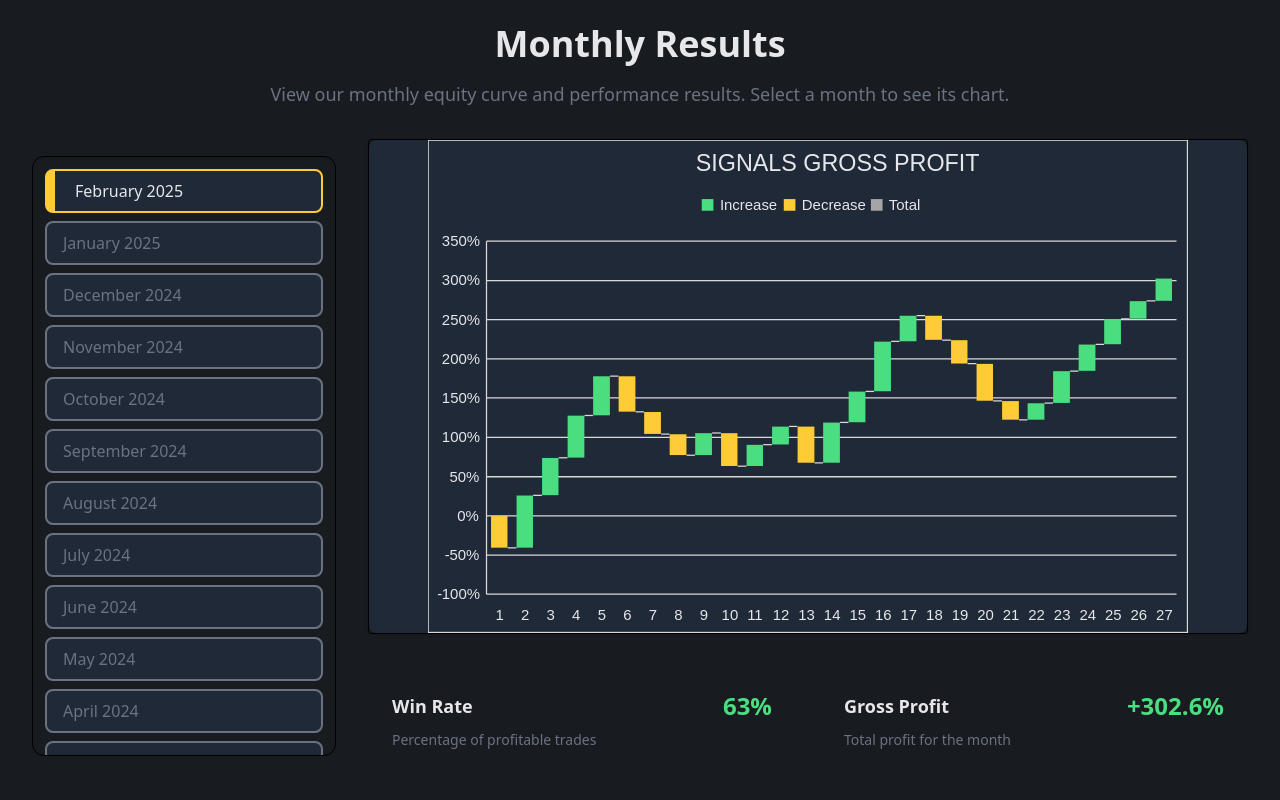
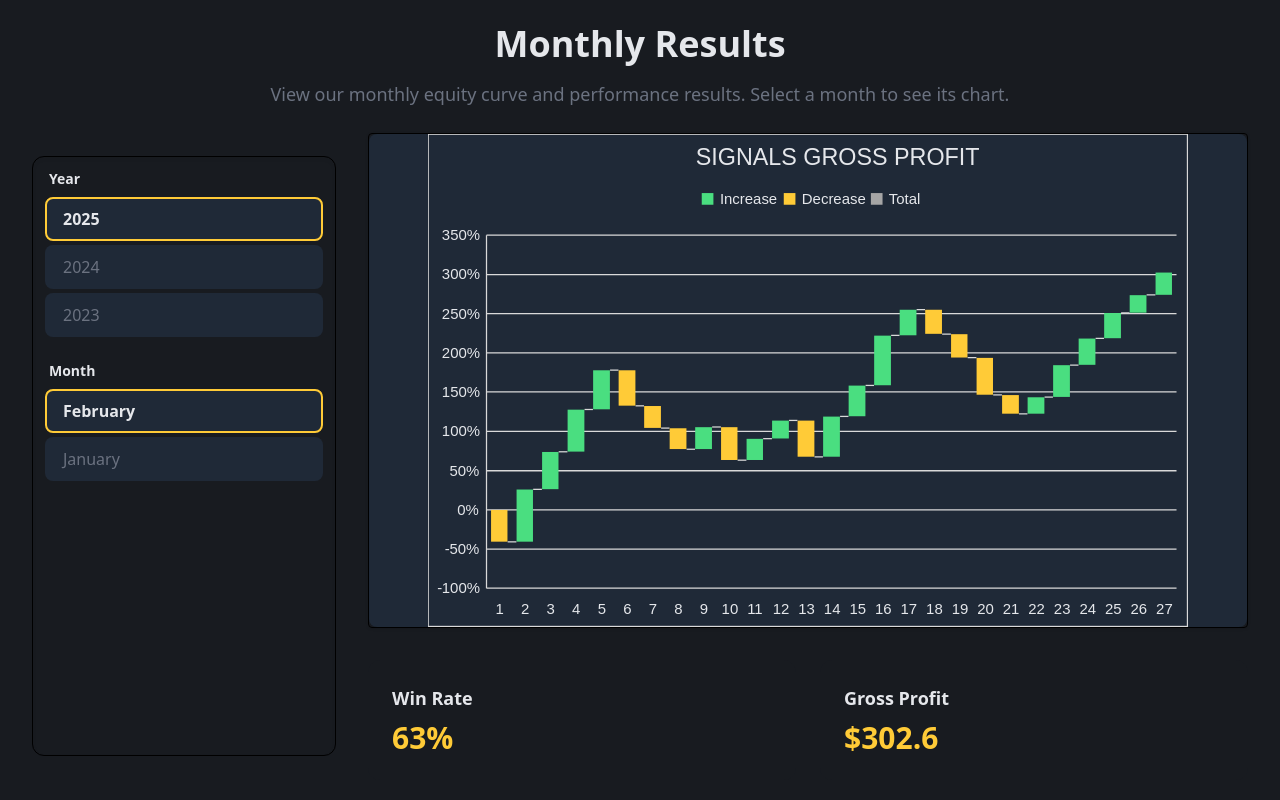
Before and after one commit to thewitcher745/can-website-2, a Next.js app: page / in a window 1280 px wide. Shown: the part 1640-2440 px from the top of the page. Built offline with nearby package versions, Linux system fonts and the light colour scheme.

Commit message:
FEAT: Added year-month separation to results month selection

```diff
--- a/src/components/ResultsSection.tsx
+++ b/src/components/ResultsSection.tsx
@@ -1,4 +1,4 @@
-import React, { useState } from "react";
+import React, { useState, useEffect } from "react";
 import Image from "next/image";
 
 type MonthResult = {
@@ -132,8 +132,72 @@ const months: MonthResult[] = [
   },
 ];
 
+const parseLabel = (label: string): { monthName: string; year: string } => {
+  const parts = label.split(" ");
+  return { monthName: parts[0], year: parts[1] };
+};
+
+// Helper to sort month names chronologically (January, February, ...)
+const monthOrder = [
+  "January", "February", "March", "April", "May", "June",
+  "July", "August", "September", "October", "November", "December"
+];
+
 const ResultsSection: React.FC = () => {
-  const [selected, setSelected] = useState(0);
+  const [allYears, setAllYears] = useState<string[]>([]);
+  const [selectedYear, setSelectedYear] = useState<string>("");
+  const [monthsForSelectedYear, setMonthsForSelectedYear] = useState<string[]>([]);
+  const [selectedMonth, setSelectedMonth] = useState<string>("");
+  const [currentResult, setCurrentResult] = useState<MonthResult | undefined>(
+    undefined
+  );
+
+  useEffect(() => {
+    const years = [
+      ...new Set(months.map((m) => parseLabel(m.label).year)),
+    ].sort((a, b) => parseInt(b) - parseInt(a)); // Sort years descending (e.g., 2025, 2024)
+    setAllYears(years);
+
+    if (years.length > 0) {
+      const initialYear = years[0];
+      setSelectedYear(initialYear);
+    }
+  }, []);
+
+  useEffect(() => {
+    if (selectedYear) {
+      const availableMonths = [
+        ...new Set(
+          months
+            .filter((m) => parseLabel(m.label).year === selectedYear)
+            .map((m) => parseLabel(m.label).monthName)
+        ),
+      ];
+      // Sort months based on their appearance in the original `months` array for that year (newest first)
+      // The original `months` array is sorted globally newest to oldest.
+      // So, for a given year, months will appear in reverse chronological order.
+      setMonthsForSelectedYear(availableMonths);
+
+      if (availableMonths.length > 0) {
+        // If current selectedMonth is not in the new list OR if selectedMonth is not set yet for this year
+        if (!availableMonths.includes(selectedMonth) || selectedMonth === "") {
+            setSelectedMonth(availableMonths[0]); // Select the first (latest) month for the new year
+        }
+      } else {
+        setSelectedMonth(""); // No months available for this year
+      }
+    }
+  }, [selectedYear]);
+
+  useEffect(() => {
+    if (selectedYear && selectedMonth) {
+      const targetLabel = `${selectedMonth} ${selectedYear}`;
+      const result = months.find((m) => m.label === targetLabel);
+      setCurrentResult(result);
+    } else {
+      setCurrentResult(undefined);
+    }
+  }, [selectedYear, selectedMonth]);
 
   return (
     <section id="results" className="py-16 bg-background">
@@ -148,45 +212,94 @@ const ResultsSection: React.FC = () => {
           </p>
         </div>
         <div className="flex flex-col md:flex-row gap-8 md:items-start h-[600px] md:h-[600px] min-h-0">
-          {/* Mobile dropdown menu */}
+          {/* Mobile Year dropdown menu */}
           <div className="md:hidden mb-4">
+            <label htmlFor="year-select-mobile" className="block text-sm font-medium text-text-muted mb-1">Select Year:</label>
             <select
+              id="year-select-mobile"
               className="w-full p-2 rounded-lg bg-background border border-border-strong text-text-main focus:outline-none focus:ring-2 focus:ring-primary"
-              value={selected}
-              onChange={(e) => setSelected(Number(e.target.value))}
+              value={selectedYear}
+              onChange={(e) => setSelectedYear(e.target.value)}
             >
-              {months.map((m, i) => (
-                <option key={m.label} value={i}>
-                  {m.label}
+              {allYears.map((year) => (
+                <option key={year} value={year}>
+                  {year}
+                </option>
+              ))}
+            </select>
+          </div>
+
+          {/* Mobile Month dropdown menu */}
+          <div className="md:hidden mb-4">
+            <label htmlFor="month-select-mobile" className="block text-sm font-medium text-text-muted mb-1">Select Month:</label>
+            <select
+              id="month-select-mobile"
+              className="w-full p-2 rounded-lg bg-background border border-border-strong text-text-main focus:outline-none focus:ring-2 focus:ring-primary"
+              value={selectedMonth}
+              onChange={(e) => setSelectedMonth(e.target.value)}
+              disabled={!selectedYear || monthsForSelectedYear.length === 0}
+            >
+              {monthsForSelectedYear.map((month) => (
+                <option key={month} value={month}>
+                  {month}
                 </option>
               ))}
             </select>
           </div>
           {/* Desktop sidebar */}
           <aside className="hidden md:block md:w-1/4 h-full min-h-0">
-            <div className="flex flex-col gap-2 bg-background rounded-xl border border-border-strong p-3 shadow-inner h-full overflow-y-auto">
-              {months.map((m, i) => (
+            <div className="flex flex-col gap-6 bg-background rounded-xl border border-border-strong p-3 shadow-inner h-full overflow-y-auto">
+              {/* Year Selector */}
+              <div>
+                <h4 className="text-sm font-semibold text-text-main mb-2 px-1">Year</h4>
+                <div className="flex flex-col gap-1">
+                  {allYears.map((year) => (
                     <button
-                  key={m.label}
+                      key={year}
                       className={`w-full px-4 py-2 rounded-lg font-medium transition text-left whitespace-nowrap border-2 bg-surface hover:bg-primary/10 focus:outline-none ${
-                    selected === i
-                      ? "bg-primary/20 border-primary text-text-main border-l-10 pl-5"
-                      : "text-text-muted"
+                        selectedYear === year
+                          ? "bg-primary/20 border-primary text-text-main font-semibold"
+                          : "text-text-muted border-transparent"
                       }`}
-                  onClick={() => setSelected(i)}
+                      onClick={() => setSelectedYear(year)}
                     >
-                  {m.label}
+                      {year}
                     </button>
                   ))}
+                </div>
+              </div>
+
+              {/* Month Selector */}
+              <div>
+                <h4 className="text-sm font-semibold text-text-main mb-2 px-1">Month</h4>
+                <div className="flex flex-col gap-1">
+                  {monthsForSelectedYear.map((month) => (
+                    <button
+                      key={month}
+                      className={`w-full px-4 py-2 rounded-lg font-medium transition text-left whitespace-nowrap border-2 bg-surface hover:bg-primary/10 focus:outline-none ${
+                        selectedMonth === month
+                          ? "bg-primary/20 border-primary text-text-main font-semibold"
+                          : "text-text-muted border-transparent"
+                      }`}
+                      onClick={() => setSelectedMonth(month)}
+                      disabled={!selectedYear || monthsForSelectedYear.length === 0}
+                    >
+                      {month}
+                    </button>
+                  ))}
+                </div>
+              </div>
             </div>
           </aside>
           {/* Monthly data display */}
           <div className="flex-1 flex flex-col items-center justify-center h-full min-h-0">
+            {currentResult ? (
+              <>
                 {/* Chart/image display */}
                 <div className="w-full max-w-4xl aspect-video relative border shadow rounded">
                   <Image
-                src={months[selected].img}
-                alt={months[selected].label + " equity curve"}
+                    src={currentResult.img}
+                    alt={currentResult.label + " equity curve"}
                     fill
                     className="object-contain rounded-lg bg-surface"
                     sizes="(max-width: 768px) 100vw, 600px"
@@ -200,34 +313,40 @@ const ResultsSection: React.FC = () => {
                       <h3 className="text-lg font-semibold text-text-main">
                         Win Rate
                       </h3>
-                  <span className="text-2xl font-bold text-success">
-                    {months[selected].winrate !== undefined
-                      ? months[selected].winrate + "%"
-                      : "-"}
-                  </span>
                     </div>
-                <p className="text-sm text-text-muted">
-                  Percentage of profitable trades
+                    {currentResult.winrate !== undefined && (
+                      <p className="text-3xl font-bold text-primary">
+                        {currentResult.winrate}%
                       </p>
+                    )}
                   </div>
                   <div className="bg-background p-6 rounded-xl">
                     <div className="flex items-center justify-between mb-2">
                       <h3 className="text-lg font-semibold text-text-main">
                         Gross Profit
                       </h3>
-                  <span className="text-2xl font-bold text-success">
-                    {months[selected].grossProfit !== undefined
-                      ? (months[selected].grossProfit > 0 ? "+" : "") +
-                        months[selected].grossProfit +
-                        "%"
-                      : "-"}
-                  </span>
                     </div>
-                <p className="text-sm text-text-muted">
-                  Total profit for the month
+                    {currentResult.grossProfit !== undefined && (
+                      <p className="text-3xl font-bold text-primary">
+                        ${currentResult.grossProfit.toLocaleString()}
                       </p>
+                    )}
                   </div>
+                  {/* Display Drawdown if available */}
+                  {currentResult.drawdown !== undefined && (
+                    <div className="bg-background p-6 rounded-xl">
+                      <h3 className="text-lg font-semibold text-text-main mb-2">Max Drawdown</h3>
+                      <p className="text-3xl font-bold text-primary">{currentResult.drawdown}%</p>
                     </div>
+                  )}
+                </div>
+              </>
+            ) : (
+              <div className="text-center text-text-muted py-10">
+                <p>Please select a year and month to view results.</p>
+                 { allYears.length > 0 && selectedYear === "" && <p>Loading initial data...</p>}
+              </div>
+            )}
           </div>
         </div>
         {/* Link to full results page */}
--- a/src/pages/results.tsx
+++ b/src/pages/results.tsx
@@ -1,4 +1,4 @@
-import React, { useState } from "react";
+import React, { useState, useEffect } from "react";
 import Masonry from "react-masonry-css";
 import Navbar from "../components/Navbar";
 import Footer from "../components/Footer";
@@ -43,10 +43,67 @@ const breakpointColumnsObj = {
   500: 1,
 };
 
+const monthOrder: { [key: string]: number } = {
+  jan: 1, feb: 2, mar: 3, apr: 4, may: 5, jun: 6,
+  jul: 7, aug: 8, sep: 9, oct: 10, nov: 11, dec: 12,
+};
+
+const parseMonthYearString = (monthYear: string): { monthKey: string; year: string; monthName: string } => {
+  const [monthKey, year] = monthYear.split("-");
+  const monthName = new Date(parseInt(year), monthOrder[monthKey] - 1, 1)
+    .toLocaleString('default', { month: 'long' });
+  return { monthKey, year, monthName };
+};
+
 const ResultsPage: React.FC = () => {
-  const [selectedMonth, setSelectedMonth] = useState(availableMonths[0]);
+  const [allYears, setAllYears] = useState<string[]>([]);
+  const [selectedYear, setSelectedYear] = useState<string>("");
+  const [monthsForDisplay, setMonthsForDisplay] = useState<{ label: string; value: string }[]>([]);
+  const [currentMonthYearKey, setCurrentMonthYearKey] = useState<string>(""); // e.g., "mar-2025"
+
   const [modalImg, setModalImg] = useState<string | null>(null);
-  const images = imagesPerMonth[selectedMonth] || [];
+  const images = imagesPerMonth[currentMonthYearKey] || [];
+
+  useEffect(() => {
+    // Populate years, sorted descending
+    const years = [
+      ...new Set(availableMonths.map((my) => parseMonthYearString(my).year)),
+    ].sort((a, b) => parseInt(b) - parseInt(a));
+    setAllYears(years);
+
+    if (years.length > 0) {
+      const latestYear = years[0];
+      setSelectedYear(latestYear);
+    }
+  }, []);
+
+  useEffect(() => {
+    if (selectedYear) {
+      const monthsInYear = availableMonths
+        .filter((my) => parseMonthYearString(my).year === selectedYear)
+        .map((my) => ({
+          original: my, // "mar-2025"
+          monthKey: parseMonthYearString(my).monthKey, // "mar"
+        }))
+        .sort((a, b) => monthOrder[b.monthKey] - monthOrder[a.monthKey]); // Sort months descending (Dec, Nov, ...)
+
+      const displayMonths = monthsInYear.map(m => ({
+        label: parseMonthYearString(m.original).monthName.toUpperCase(), // "MARCH"
+        value: m.original, // "mar-2025"
+      }));
+      setMonthsForDisplay(displayMonths);
+
+      if (displayMonths.length > 0) {
+        // If currentMonthYearKey's year is different or it's not set, update it
+        if (!currentMonthYearKey || parseMonthYearString(currentMonthYearKey).year !== selectedYear) {
+            setCurrentMonthYearKey(displayMonths[0].value); // Select the latest month of the new year
+        }
+      } else {
+        setCurrentMonthYearKey(""); // No months for this year
+      }
+    }
+  }, [selectedYear, currentMonthYearKey]); // Added currentMonthYearKey to dependencies to handle initial load correctly
+
 
   // Close modal on ESC key or mobile back
   React.useEffect(() => {
@@ -87,18 +144,38 @@ const ResultsPage: React.FC = () => {
             Browse through the full gallery of our results and review our
             performance in prior periods.
           </p>
-          <div className="flex justify-center mb-8">
-            <select
-              className="border rounded px-4 py-2 text-lg bg-surface text-text-main"
-              value={selectedMonth}
-              onChange={(e) => setSelectedMonth(e.target.value)}
-            >
-              {availableMonths.map((month) => (
-                <option key={month} value={month}>
-                  {month.replace("-", " ").toUpperCase()}
-                </option>
-              ))}
-            </select>
+          <div className="flex flex-col sm:flex-row justify-center items-center gap-4 mb-8">
+            <div>
+              <label htmlFor="year-select" className="block text-sm font-medium text-text-muted mb-1 text-center sm:text-left">Year:</label>
+              <select
+                id="year-select"
+                className="border rounded px-4 py-2 text-lg bg-surface text-text-main focus:outline-none focus:ring-2 focus:ring-primary"
+                value={selectedYear}
+                onChange={(e) => setSelectedYear(e.target.value)}
+              >
+                {allYears.map((year) => (
+                  <option key={year} value={year}>
+                    {year}
+                  </option>
+                ))}
+              </select>
+            </div>
+            <div>
+              <label htmlFor="month-select" className="block text-sm font-medium text-text-muted mb-1 text-center sm:text-left">Month:</label>
+              <select
+                id="month-select"
+                className="border rounded px-4 py-2 text-lg bg-surface text-text-main focus:outline-none focus:ring-2 focus:ring-primary"
+                value={currentMonthYearKey}
+                onChange={(e) => setCurrentMonthYearKey(e.target.value)}
+                disabled={!selectedYear || monthsForDisplay.length === 0}
+              >
+                {monthsForDisplay.map((month) => (
+                  <option key={month.value} value={month.value}>
+                    {month.label}
+                  </option>
+                ))}
+              </select>
+            </div>
           </div>
           <Masonry
             breakpointCols={breakpointColumnsObj}
@@ -113,7 +190,7 @@ const ResultsPage: React.FC = () => {
               >
                 <img
                   src={src}
-                  alt={`Result ${selectedMonth} ${idx + 1}`}
+                  alt={`Result ${currentMonthYearKey} ${idx + 1}`}
                   className="masonry-thumb-zoomable"
                 />
               </div>
```
Lines whose indentation alone changed are shown as unchanged.
